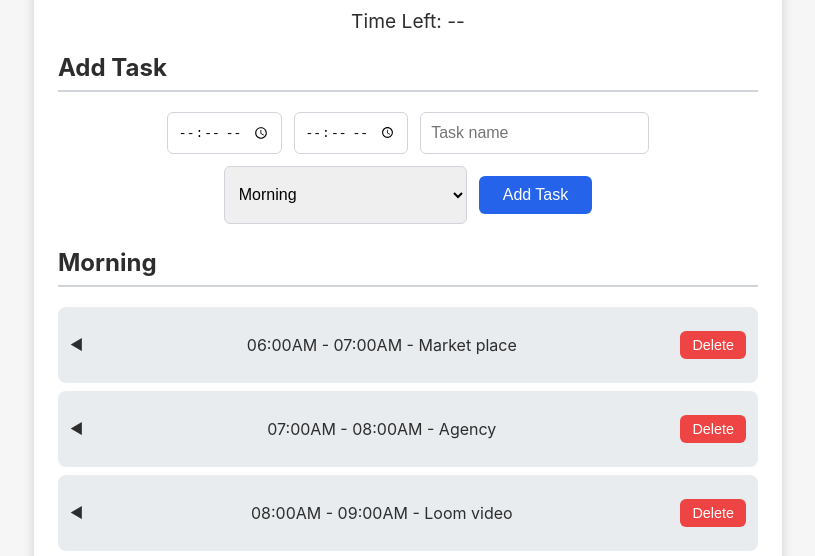
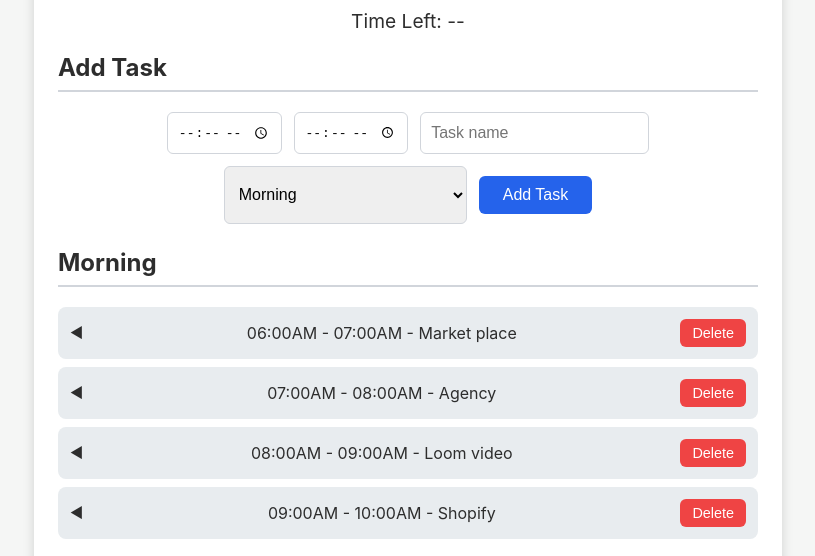
Before and after one commit to raihanbabu/TodayTodo, a plain HTML site: page index.html in a window 1280 px wide. Shown: the part 152-708 px from the top of the page, without its empty margins (232-1047 px from the left). Drawn offline with Linux system fonts and the light colour scheme.

Commit message:
Update index.html

```diff
--- a/index.html
+++ b/index.html
@@ -269,6 +269,11 @@
         button#reset-schedule {
             display: flex;
             margin-top: 100px;
+        }
+        li.task.active {padding: 12px;}
+
+        li.task, li.subtask {
+            padding: 0 12px;
         }
     </style>
 </head>
```
